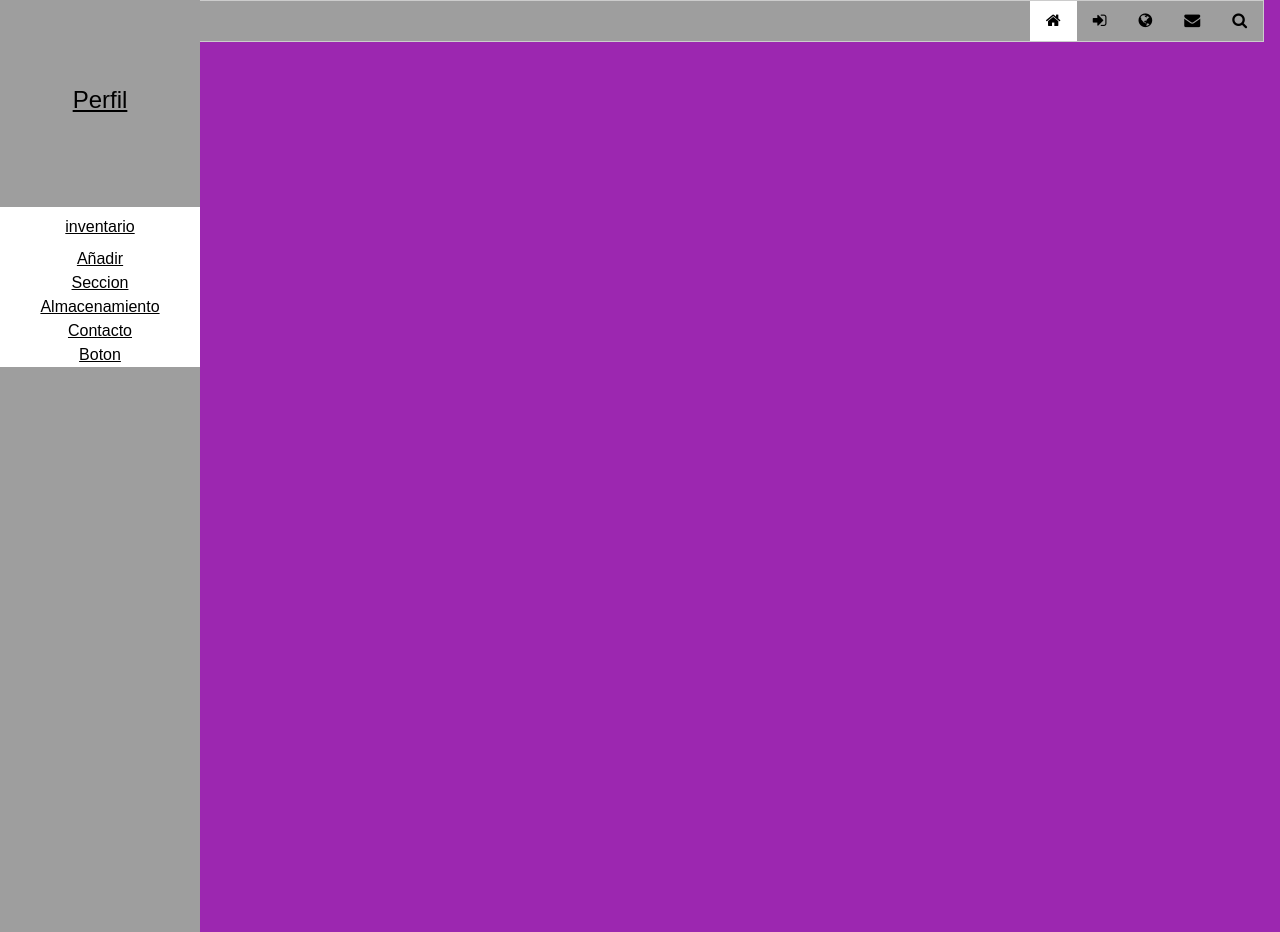
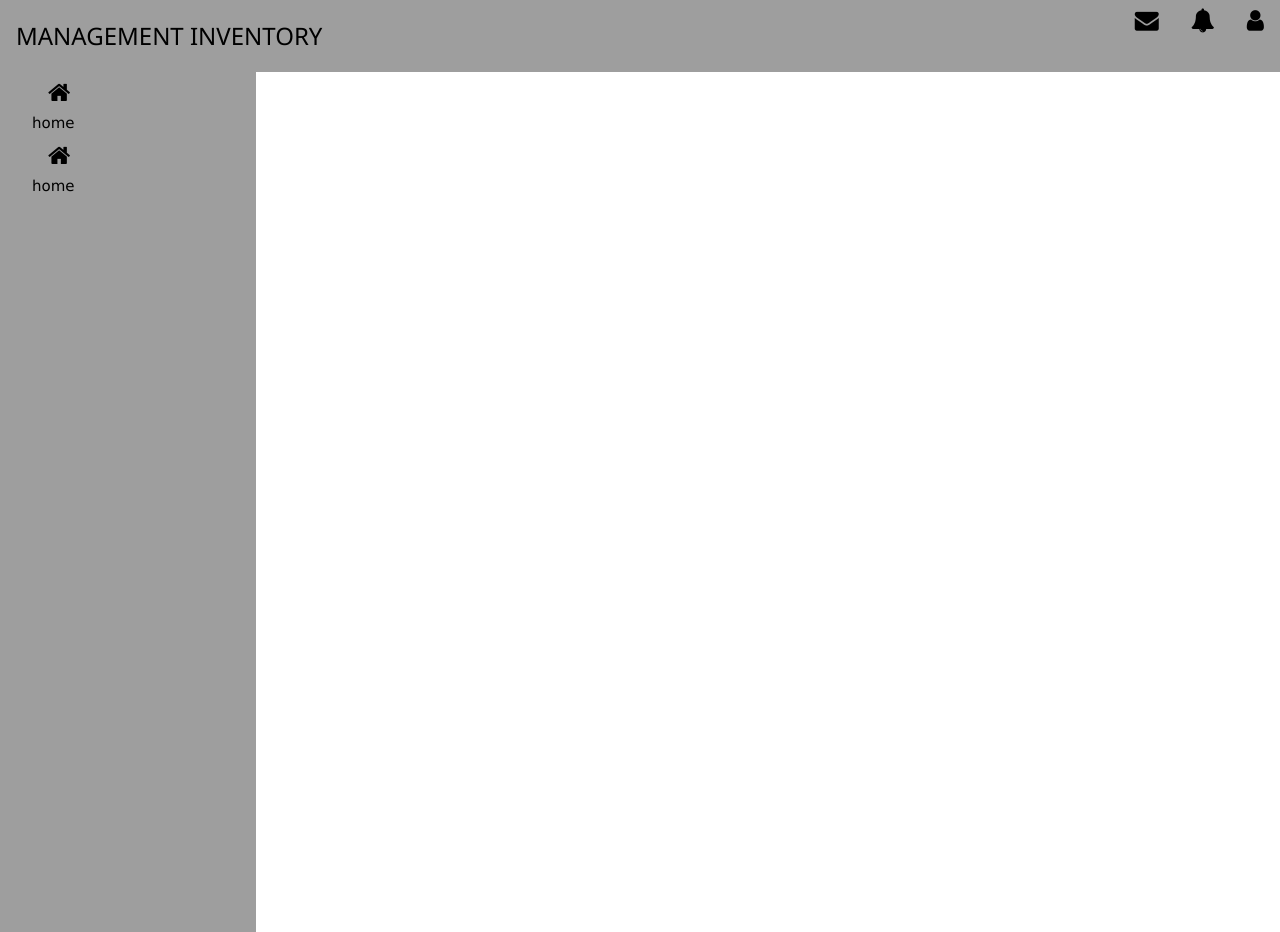
Before and after one commit to mamorenoc19/Managemet_Inventory, a Django app: template Management_Inventory_Project/Managemet_Inventory_App/templates/Managemet_Inventory_App/base.html in a window 1280 px wide. Run offline with Django 3.2, Linux system fonts and the light colour scheme; the template is opened without the code that fills it, so the values that code supplies are empty; parts of the project's set-up code (start-up, migrations or seed data) failed here and were passed over.

Commit message:
Update base.html

```diff
--- a/Management_Inventory_Project/Managemet_Inventory_App/templates/Managemet_Inventory_App/base.html
+++ b/Management_Inventory_Project/Managemet_Inventory_App/templates/Managemet_Inventory_App/base.html
@@ -1,103 +1,42 @@
 <!DOCTYPE html>
 <html lang="en">
-
 <head>
     <meta charset="UTF-8">
     <meta http-equiv="X-UA-Compatible" content="IE=edge">
     <meta name="viewport" content="width=device-width, initial-scale=1.0">
+    <title>Base</title>
     <link rel="stylesheet" href="https://www.w3schools.com/w3css/4/w3.css">
     <link rel="stylesheet" href="https://cdnjs.cloudflare.com/ajax/libs/font-awesome/4.7.0/css/font-awesome.min.css">
-    <title>Management Inventory</title>
+    {% block head %}
+    {% endblock %}
 </head>
-<style>
-    body,
-    h1,
-    h2,
-    h3,
-    h4,
-    h5 {
-        font-family: "Poppins", sans-serif
-    }
+<body>
+   <!-- Barra de navegación horizontal   -->
+   <div class="w3-bar w3-gray">
+       <h3 class="w3-left w3-padding">MANAGEMENT INVENTORY</h3>
+    <i class="w3-bar-item w3-button w3-right fa fa-user w3-xlarge"></i>
+    <i class="w3-bar-item w3-button w3-right fa fa-bell w3-xlarge"></i>
+    <i class="w3-bar-item w3-button w3-right fa fa-envelope w3-xlarge"></i>
+   </div>
+   <div>
+    <!-- Barra Lateral -->
+    <div class="w3-sidebar w3-bar w3-gray" style="width:20%">
+        <a class="w3-bar-item w3-button" href="#barras"></a>
+        <div class="w3-quarter">
+            <i class="w3-bar-item w3-button fa fa-home w3-xlarge"></i>
+            <br>
+             home
+            <i class="w3-bar-item w3-button fa fa-home w3-xlarge"></i>
+            <br>
+            home
+        </div>
+    </div>
 
-    body {
-        font-size: 16px;
-    }
-
-    .w3-half img {
-        margin-bottom: -6px;
-        margin-top: 16px;
-        opacity: 0.8;
-        cursor: pointer
-    }
-
-    .w3-half img:hover {
-        opacity: 1
-    }
-</style>
-
-<body class="w3-purple">
-    <header>
-        <div class="w3-top w3-container w3-right">
-            <div class="w3-bar w3-grey w3-border  w3-right">
-
-                <a href="#" class="w3-bar-item w3-button w3-right"><i class="fa fa-search"></i></a>
-                <a href="#" class="w3-bar-item w3-button w3-right"><i class="fa fa-envelope"></i></a>
-                <a href="#" class="w3-bar-item w3-button w3-right "><i class="fa fa-globe"></i></a>
-                <a href="#" class="w3-bar-item w3-button w3-right"><i class="fa fa-sign-in"></i></a>
-                <a href="#" class="w3-bar-item w3-button w3-white w3-right"><i class="fa fa-home"></i></a>
-            </div>
-        </div>
-        <nav class="w3-sidebar w3-gray w3-center ">
-            <div class="w3-container w3-bar">
-                <h3 class="w3-padding-64 w3-bar-item">
-                    <a href="#invetario" class="w3-bar-item w3-buttom">Perfil</a>
-                </h3>
-
-            </div>
-            <div class="w3-bar-block w3-white">
-                <a href="#invetario" class="w3-buttom w3-bar-item w3-hover-gray w3-center">
-                    inventario
-                </a>
-            </div>
-
-            <div class="w3-bar-block w3-white w3-hover-gray">
-                <a href="#invetario">
-                    Añadir
-                </a>
-            </div>
-
-            <div class="w3-bar-block w3-white w3-hover-gray">
-                <a href="#invetario">
-                    Seccion
-                </a>
-            </div>
-
-            <div class="w3-bar-block w3-white w3-hover-gray">
-                <a href="#invetario">
-                    Almacenamiento
-                </a>
-            </div>
-
-            <div class="w3-bar-block w3-white w3-hover-deep-purple">
-                <a href="#invetario">
-                    Contacto
-                </a>
-            </div>
-
-            <div class="w3-bar-block w3-white w3-deep-purple">
-                <a href="#holi">
-                    Boton
-                </a>
-
-            </div>
-        </nav>
-    </header>
-    <div class="w3-main w3-blue">
+    <div class="main w3-white   ">
 
     </div>
-    <footer>
-
-    </footer>
+   </div>
+    {% block content %}
+    {% endblock %}
 </body>
-
 </html>
```
